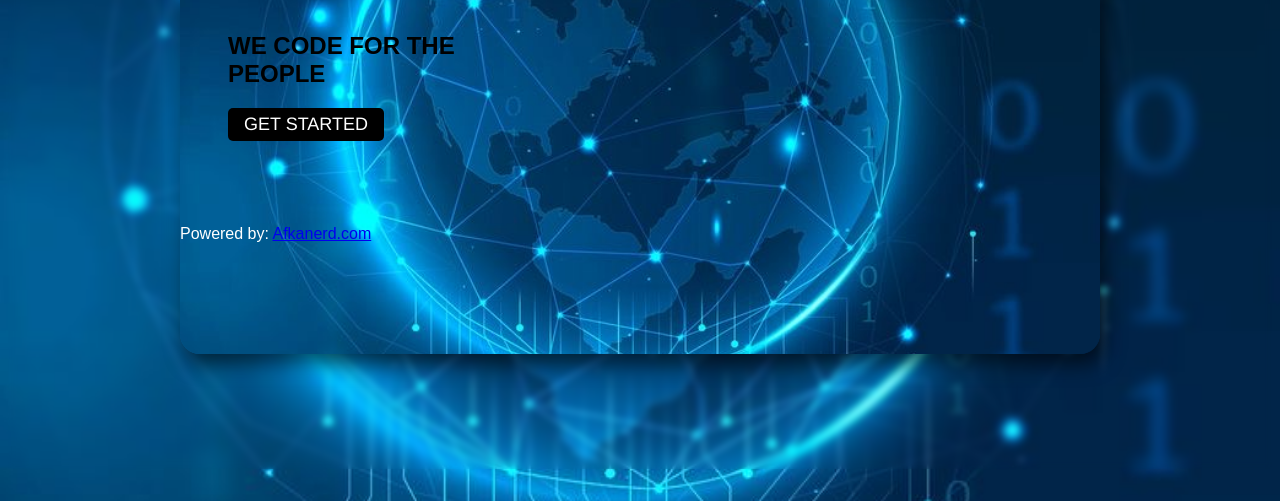
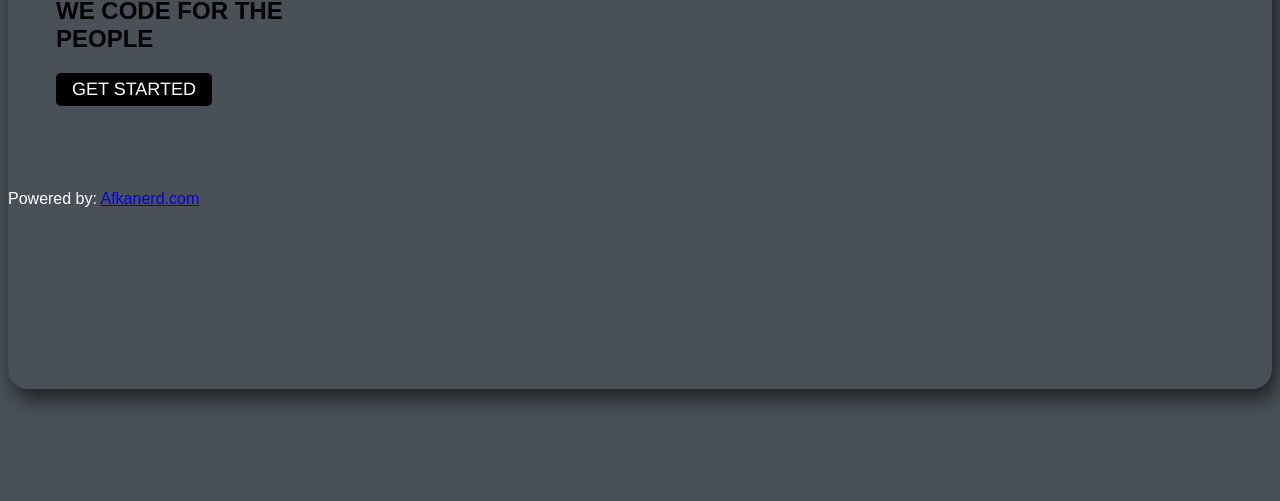
Before and after one commit to Vanessa-Kris/Afkanerd-Web, a plain HTML site: page index.html in a window 1280 px wide. Shown: the part 299-800 px from the top of the page. Drawn offline with Linux system fonts and the light colour scheme.

Commit message:
color change

```diff
--- a/style.css
+++ b/style.css
@@ -1,6 +1,6 @@
 
 body{
-    background-image: url(earth.JPG);
+    background-color: #495057;
     background-position: center;
     background-size: cover;
     height: 95vh;
@@ -12,7 +12,7 @@ body{
 }
 
 .glass-effect{
-    background-image: url(earth.JPG);
+    background-color: #495057;
     background-position: center;
     background-size: cover;
 
@@ -20,8 +20,8 @@ body{
     padding: 0;
     font-family: Arial, Helvetica, sans-serif;
 
-    width: 920px;
-    height: 530px;
+    width: 1300px;
+    height: 600px;
     background: radial-gradient(rgba(255,255,255,0.6));
     border-radius: 20px;
     box-shadow: 5px 10px 20px rgba(0,0,0,0.6);
```
